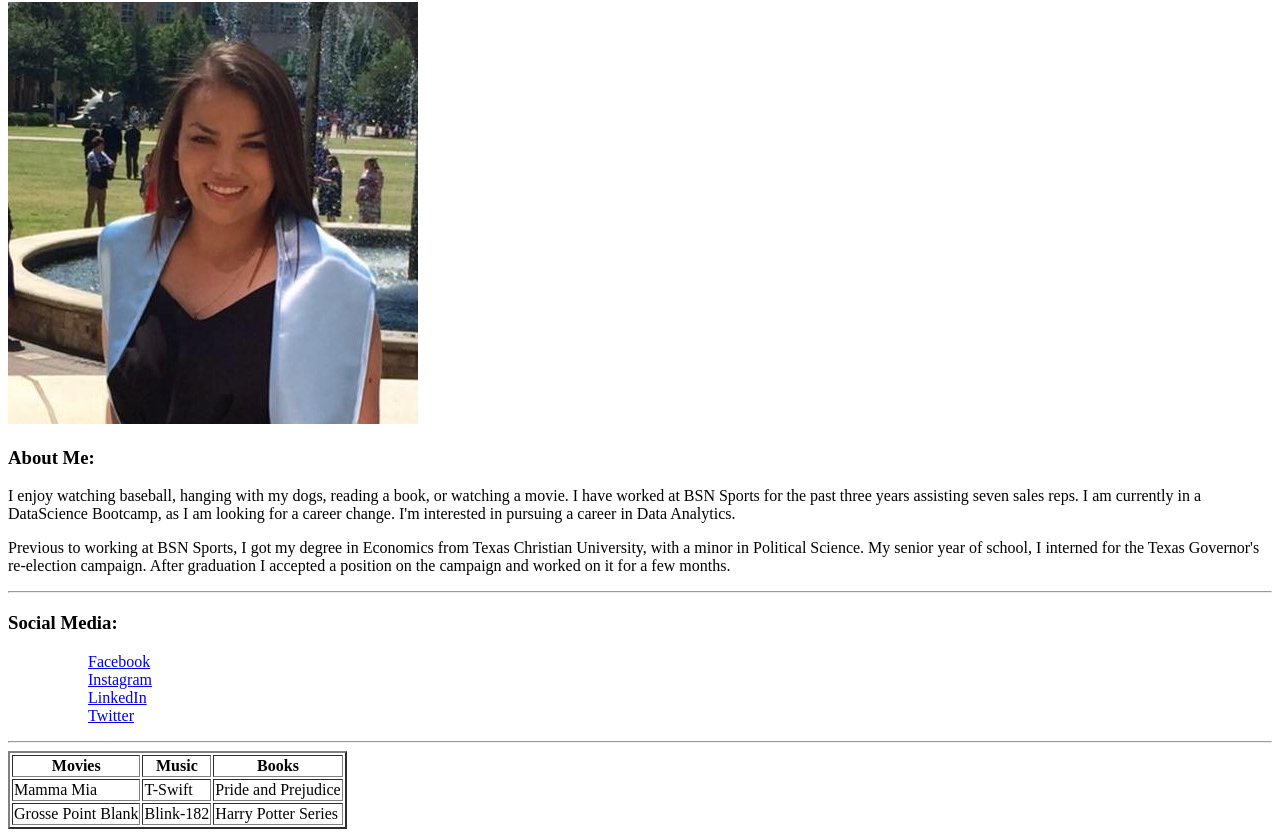
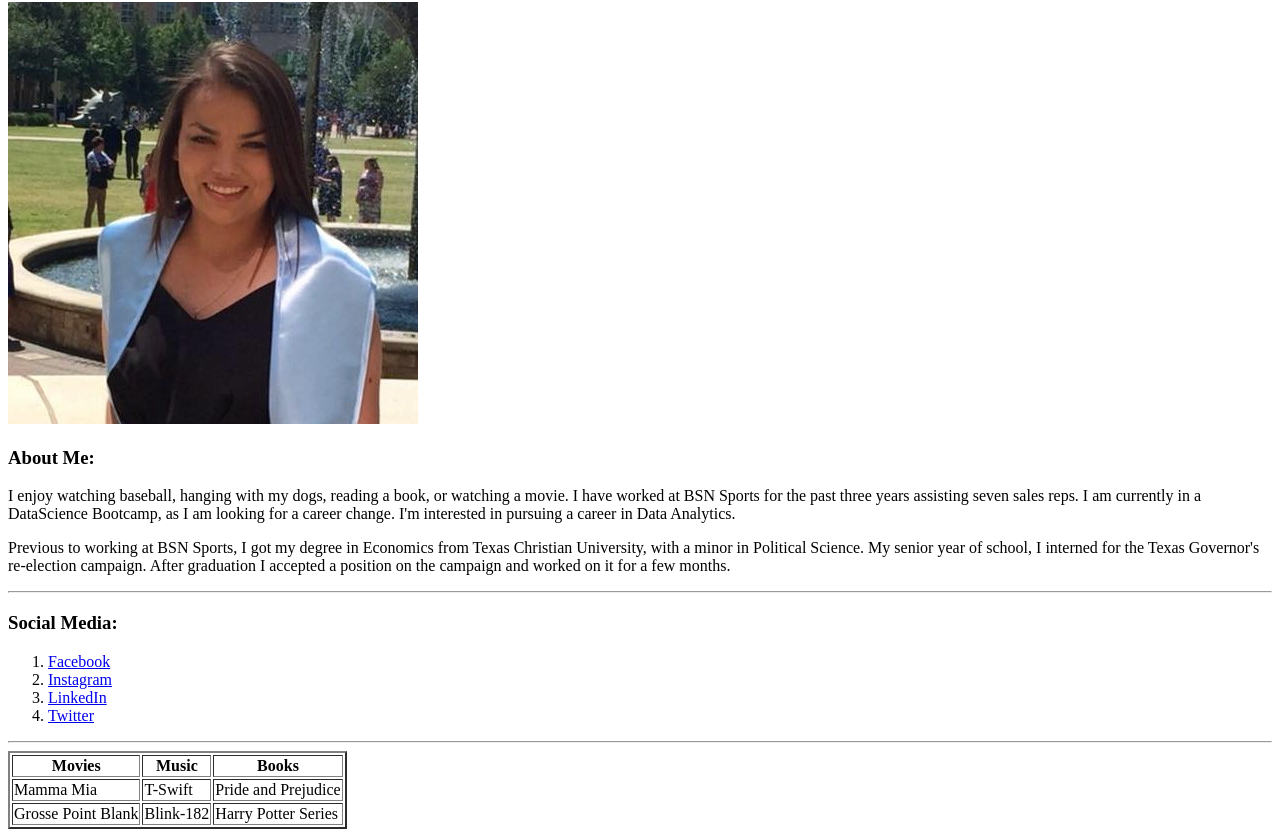
Before and after one commit to RPodemski/Personal-Page, a plain HTML site: page Bio/Index.html in a window 1280 px wide. Shown: the part 78-915 px from the top of the page. Drawn offline with Linux system fonts and the light colour scheme.

Commit message:
final update

```diff
--- a/Bio/Index.html
+++ b/Bio/Index.html
@@ -31,12 +31,12 @@
 
     <h3>Social Media:</h3>
     <ol>
-        <ul>
+        <li>
             <a href="https://www.facebook.com/rachel.podemski">Facebook</a>
-        </ul>
-        <ul><a href="https://www.instagram.com/rpod95/">Instagram</a></ul>
-        <ul><a href="www.linkedin.com/in/rachel-podemski-5088608b">LinkedIn</a></ul>
-        <ul><a href="https://twitter.com/Rpod95">Twitter</a></ul>
+        </li>
+        <li><a href="https://www.instagram.com/rpod95/">Instagram</a></li>
+        <li><a href="www.linkedin.com/in/rachel-podemski-5088608b">LinkedIn</a></li>
+        <li><a href="https://twitter.com/Rpod95">Twitter</a></li>
     </ol>
     <hr>
 
```
